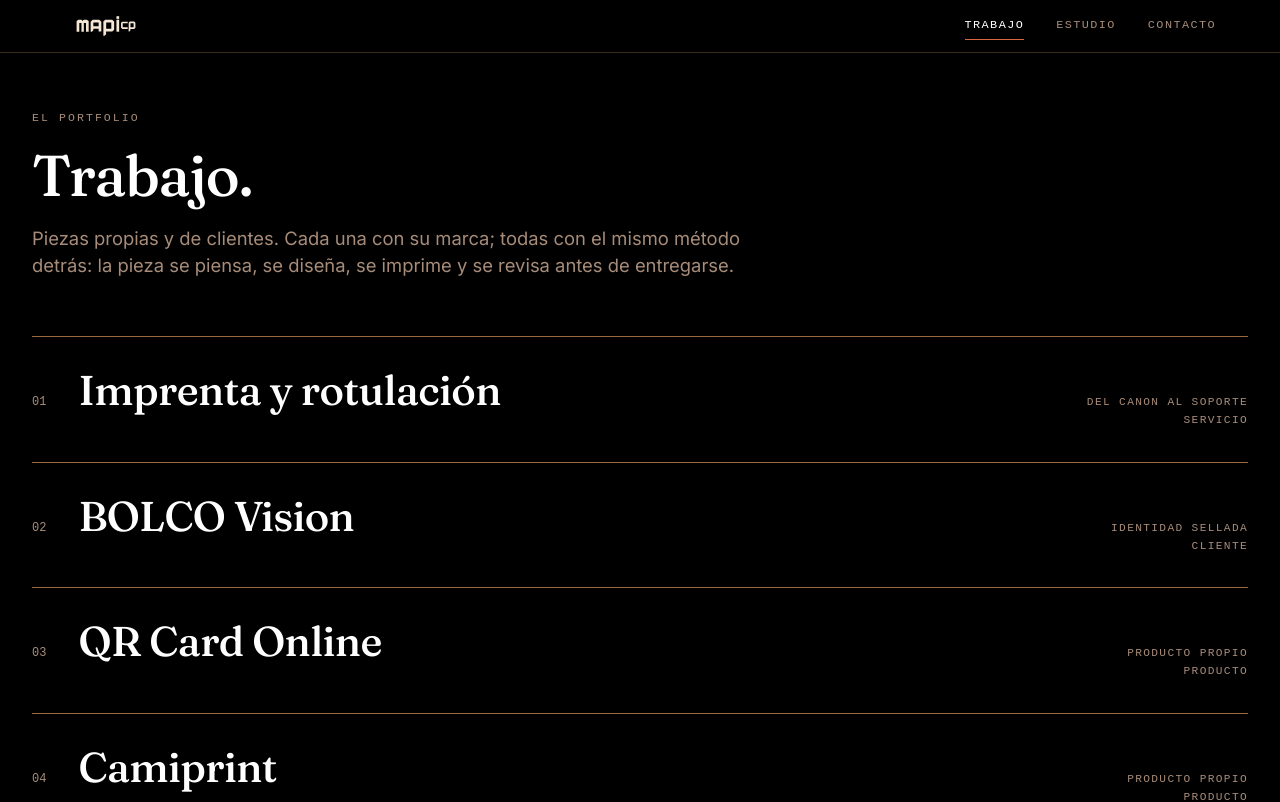
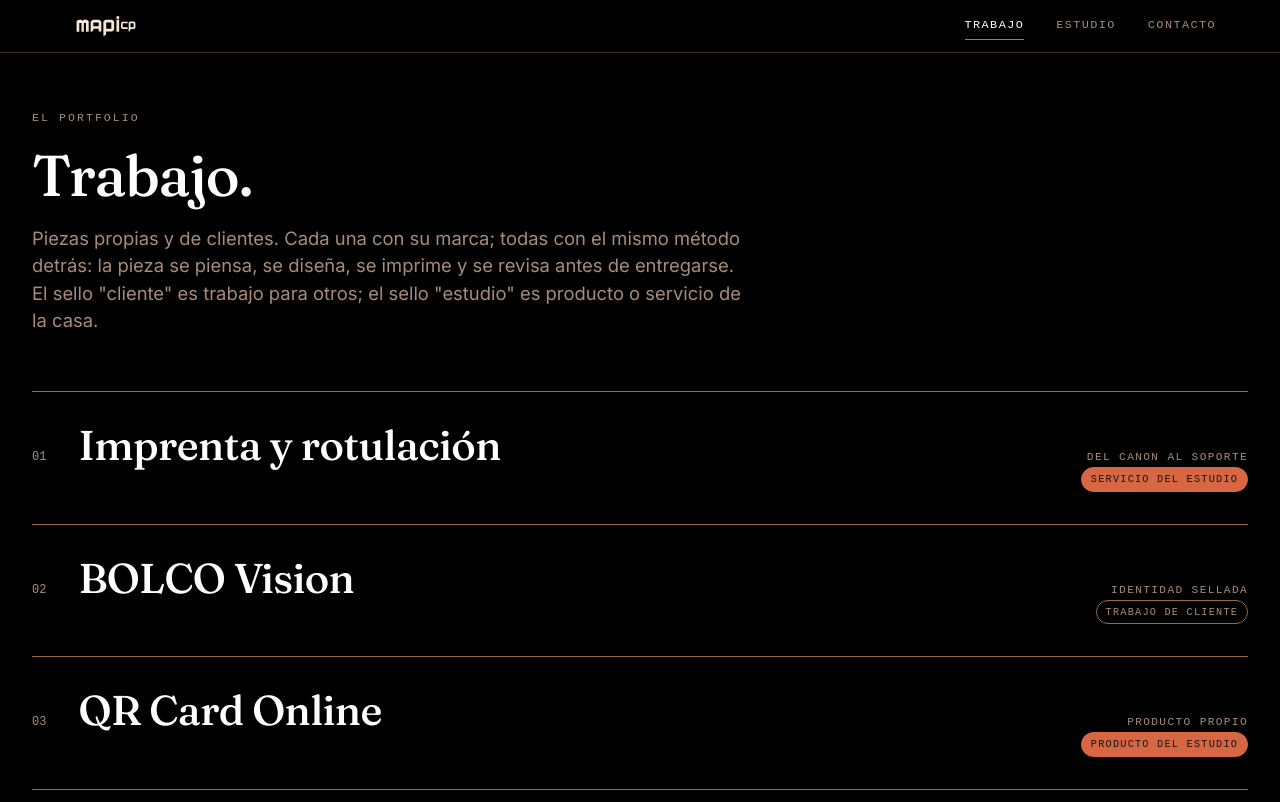
Before and after one commit to visuarte/visuarte.es, a React (Vite) app: page /trabajo in a window 1280 px wide. Shown: the top 802 px of the page. Built offline with nearby package versions, Linux system fonts and the light colour scheme.

Commit message:
beta: separación de marca en etiquetas — cliente vs del estudio (chip lleno = casa)
VISUARTE casa madre: los productos/servicios propios se distinguen al instante
del trabajo de cliente. Leyenda en /trabajo + capaTitulo en fichas.

```diff
--- a/src/data/site.ts
+++ b/src/data/site.ts
@@ -2,13 +2,27 @@
 // VISUARTE.ES — CONTENIDO ÚNICO (beta)
 // Todo el texto del sitio vive aquí. Nada de copy suelto en JSX.
 // ═══════════════════════════════════════════════════════════════
+
+export type Capa = 'cliente' | 'producto' | 'servicio';
+
+export const capaTitulo: Record<Capa, string> = {
+  cliente: 'Trabajo de cliente',
+  producto: 'Producto del estudio',
+  servicio: 'Servicio del estudio',
+};
+
+export const capaChip: Record<Capa, string> = {
+  cliente: 'CLIENTE',
+  producto: 'ESTUDIO',
+  servicio: 'ESTUDIO',
+};
 
 export interface Proyecto {
   id: string;
   numero: string; // "01"
   nombre: string;
   categoria: string; // sello / capa: qué es
-  capa: 'cliente' | 'producto' | 'servicio';
+  capa: Capa;
   ambito: string;
   servicio: string;
   resumen: string;
--- a/src/pages/Home.tsx
+++ b/src/pages/Home.tsx
@@ -1,5 +1,5 @@
 import { Link } from 'react-router-dom';
-import { servicios, proyectos, contacto } from '../data/site';
+import { servicios, proyectos, contacto, capaTitulo } from '../data/site';
 
 export default function Home() {
   const destacados = proyectos.slice(0, 3);
@@ -64,9 +64,9 @@
                 {p.numero} · {p.categoria}
               </span>
               <h3 className="titulo">{p.nombre}</h3>
-              <p className="mono" style={{ color: 'var(--muted)', margin: 0 }}>
-                {p.ambito} — {p.capa}
-              </p>
+              <span className={p.capa === 'cliente' ? 'chip chip-cliente' : 'chip chip-estudio'}>
+                {capaTitulo[p.capa]}
+              </span>
             </Link>
           ))}
         </div>
--- a/src/pages/Proyecto.tsx
+++ b/src/pages/Proyecto.tsx
@@ -1,5 +1,5 @@
 import { Link, Navigate, useParams } from 'react-router-dom';
-import { proyectos } from '../data/site';
+import { proyectos, capaTitulo } from '../data/site';
 
 export default function Proyecto() {
   const { id } = useParams();
@@ -31,7 +31,7 @@
           </div>
           <div className="meta-campo">
             <span className="clave">Marca</span>
-            <div className="valor">{p.capa === 'cliente' ? 'Cliente' : 'Del estudio'}</div>
+            <div className="valor">{capaTitulo[p.capa]}</div>
           </div>
         </div>
       </div>
--- a/src/pages/Trabajo.tsx
+++ b/src/pages/Trabajo.tsx
@@ -1,4 +1,4 @@
-import { proyectos } from '../data/site';
+import { proyectos, capaTitulo } from '../data/site';
 import { Link } from 'react-router-dom';
 
 export default function Trabajo() {
@@ -12,7 +12,8 @@
       <p className="lede">
         Piezas propias y de clientes. Cada una con su marca; todas con el mismo
         método detrás: la pieza se piensa, se diseña, se imprime y se revisa antes
-        de entregarse.
+        de entregarse. El sello {`"`}cliente{`"`} es trabajo para otros; el sello{" "}
+        {`"`}estudio{`"`} es producto o servicio de la casa.
       </p>
 
       <div className="trabajo-lista" style={{ marginTop: 'var(--space-xl)' }}>
@@ -23,7 +24,9 @@
             <span className="cat">
               {p.categoria}
               <br />
-              {p.capa}
+              <span className={p.capa === 'cliente' ? 'chip chip-cliente' : 'chip chip-estudio'}>
+                {capaTitulo[p.capa]}
+              </span>
             </span>
           </Link>
         ))}
--- a/src/styles/pages.css
+++ b/src/styles/pages.css
@@ -288,6 +288,27 @@
   color: var(--accent);
 }
 
+/* ── Etiqueta de marca (cliente / estudio) ──────────────────── */
+.chip {
+  display: inline-block;
+  font-family: var(--font-mono);
+  font-size: 0.64rem;
+  letter-spacing: 0.12em;
+  text-transform: uppercase;
+  padding: 0.2rem 0.55rem;
+  border-radius: 999px;
+  border: 1px solid var(--line);
+  color: var(--muted);
+  white-space: nowrap;
+}
+
+/* lo de la casa se distingue al instante: chip lleno */
+.chip-estudio {
+  background: var(--accent);
+  border-color: var(--accent);
+  color: var(--on-accent);
+}
+
 /* ── Responsive ─────────────────────────────────────────────── */
 @media (max-width: 720px) {
   .trabajo-item {
```
